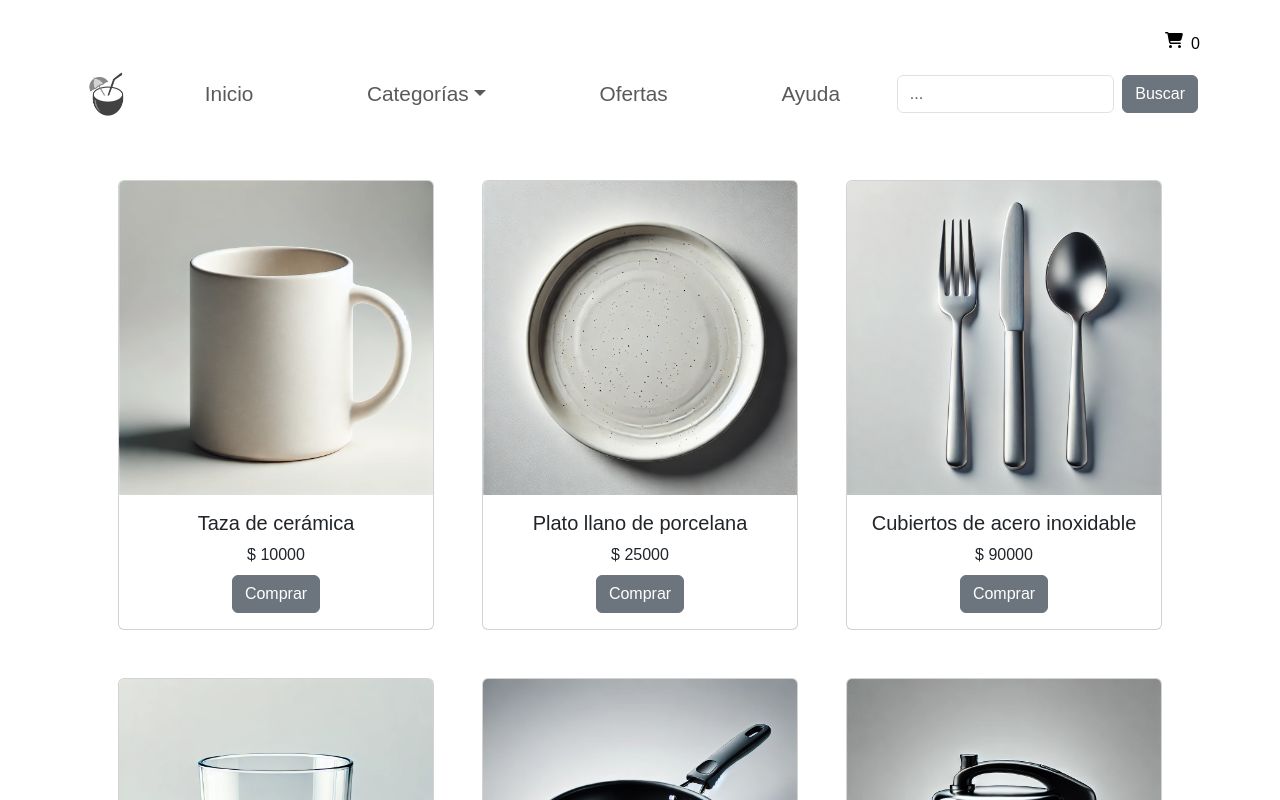
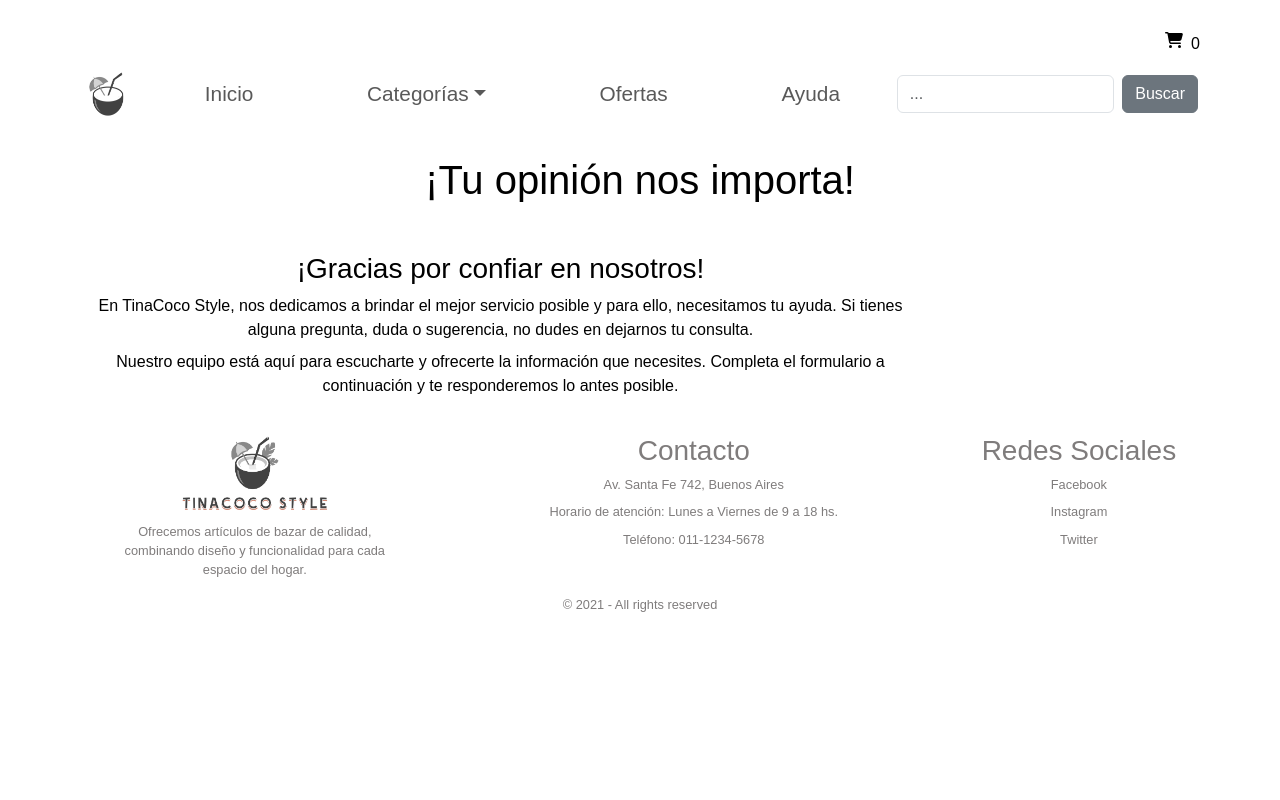
Before and after one commit to Mariangeles-2/TinaCocoStyle, a React (Vite) app: page /ayuda in a window 1280 px wide. Shown: the top 800 px of the page. Built offline with nearby package versions, Linux system fonts and the light colour scheme.

Commit message:
Agregado de navegacion y de views

```diff
--- a/src/App.jsx
+++ b/src/App.jsx
@@ -2,53 +2,36 @@
 import "bootstrap/dist/css/bootstrap.min.css";
 //Importa componente NavBar
 import { NavBar } from "./components/NavBar";
-//Importa componente ItemListContainer
-import { ItemListContainer } from "./components/ItemListContainer";
 //Importa estilos de App.css
 import "./App.css";
 //Importa estilos de styles.css
 import "./styles/styles.css";
-//Importa Hook useEffect y useState
-import { useEffect, useState } from "react";
-//Importa componente CircleLoader
-import { BarLoader } from "react-spinners";
+//Importa componente BrowserRouter, Routes y Route
+import { BrowserRouter, Routes, Route } from "react-router-dom";
 //Importa componente Footer
 import { TcsFooter } from "./components/TcsFooter";
+//Importa componentes de las páginas
+import { Inicio } from "./view/Inicio.jsx";
+import { DetalleDeProducto } from "./view/DetalleDeProducto.jsx";
+import { Ofertas } from "./view/Ofertas.jsx";
+import { Ayuda } from "./view/Ayuda.jsx";
+import { Error404 } from "./view/Error404.jsx";
 
 function App() {
-  const [articulos, setArticulos] = useState([]);
-  const [loading, setLoading] = useState(true);
-
-  useEffect(() => {
-    const timer = setTimeout(
-      () => fetchArticulos().finally(() => setLoading(false)),
-      3000
-    );
-
-    return () => clearTimeout(timer);
-  }, []);
-
-  const fetchArticulos = () =>
-    fetch("json/articulos.json")
-      .then((response) => response.json())
-      .then((data) => setArticulos(data));
-
   return (
     <>
-      <NavBar />
-      <BarLoader
-        className="position-absolute top-50 start-50 translate-middle"
-        color="#757575"
-        width={200}
-        loading={loading}
-      />
-
-      {!loading && (
-        <>
-          <ItemListContainer articulos={articulos} />
-          <TcsFooter />
-        </>
-      )}
+      <BrowserRouter>
+        <NavBar />
+        <Routes>
+          <Route path="/" element={<Inicio />} />
+          <Route path="/products/:id" element={<DetalleDeProducto />} />
+          <Route path="/categoria/:categoriaId" element={<Inicio />} />
+          <Route path="/ofertas" element={<Ofertas />} />
+          <Route path="/ayuda" element={<Ayuda />} />
+          <Route path="*" element={<Error404 />} />
+        </Routes>
+      </BrowserRouter>
+      <TcsFooter />
     </>
   );
 }
--- a/src/components/TcsFooter.jsx
+++ b/src/components/TcsFooter.jsx
@@ -2,7 +2,7 @@
 import tcsLogoConNombre from "../assets/img/tcs-logo-con-nombre.png";
 
 export const TcsFooter = () => (
-  <footer className="p-1 tcs-footer">
+  <footer className="p-1 tcs-footer sticky-footer">
     <div className="d-flex flex-wap justify-content-around">
       <div className="d-flex flex-column align-items-center w-25">
         <img
--- a/src/main.jsx
+++ b/src/main.jsx
@@ -1,13 +1,13 @@
 //Importa React
-import { StrictMode } from 'react'
-import { createRoot } from 'react-dom/client'
+import { StrictMode } from "react";
+import { createRoot } from "react-dom/client";
 //Importa estilos de index.css
-import './index.css'
+import "./index.css";
 //Importa componente App
-import App from './App.jsx'
+import App from "./App.jsx";
 
-createRoot(document.getElementById('root')).render(
+createRoot(document.getElementById("root")).render(
   <StrictMode>
-    <App />
-  </StrictMode>,
-)
+    <App className="d-flex flex-column min-vh-100" />
+  </StrictMode>
+);
--- /dev/null
+++ b/src/view/Ayuda.jsx
@@ -0,0 +1,24 @@
+import { Container } from "react-bootstrap";
+
+export const Ayuda = () => {
+  return (
+    <Container className="ontainer-fluid my-4">
+      <h2 className="display-6 text-center mb-5">¡Tu opinión nos importa!</h2>
+      <div className="d-flex flex-column flex-xl-row align-items-center">
+        <div className="w-75">
+          <h3>¡Gracias por confiar en nosotros!</h3>
+          <p>
+            En TinaCoco Style, nos dedicamos a brindar el mejor servicio posible
+            y para ello, necesitamos tu ayuda. Si tienes alguna pregunta, duda o
+            sugerencia, no dudes en dejarnos tu consulta.
+          </p>
+          <p>
+            Nuestro equipo está aquí para escucharte y ofrecerte la información
+            que necesites. Completa el formulario a continuación y te
+            responderemos lo antes posible.
+          </p>
+        </div>
+      </div>
+    </Container>
+  );
+};
--- /dev/null
+++ b/src/view/DetalleDeProducto.jsx
@@ -0,0 +1,7 @@
+export const DetalleDeProducto = () => {
+  return (
+    <div>
+      <h1>Detalle de Producto</h1>
+    </div>
+  );
+};
--- /dev/null
+++ b/src/view/Error404.jsx
@@ -0,0 +1,20 @@
+//Importa librería de react-bootstrap
+import { Container } from "react-bootstrap";
+
+import { useNavigate } from "react-router-dom";
+
+export const Error404 = () => {
+    const navigate = useNavigate();
+    return (
+        <Container>
+            <h1>Error</h1>
+            <div>
+                <p>4</p>
+                <img src="../assets/img/tcs-error-404.png" alt="Error 404" />
+                <p>4</p>
+            </div>
+            <p>¡Oops! Esta página se ha escapado en una ola de cocos.</p>
+            <button onClick={() => navigate("/")}>Regresemos al bazar.</button>
+        </Container>
+    );
+};
--- /dev/null
+++ b/src/view/Inicio.jsx
@@ -0,0 +1,33 @@
+import { ItemListContainer } from "../components/ItemListContainer";
+import { BarLoader } from "react-spinners";
+import { useEffect, useState } from "react";
+
+export const Inicio = () => {
+  const [articulos, setArticulos] = useState([]);
+  const [loading, setLoading] = useState(true);
+
+  useEffect(() => {
+    const timer = setTimeout(
+      () => fetchArticulos().finally(() => setLoading(false)),
+      3000
+    );
+
+    return () => clearTimeout(timer);
+  }, []);
+
+  const fetchArticulos = () =>
+    fetch("json/articulos.json")
+      .then((response) => response.json())
+      .then((data) => setArticulos(data));
+  return (
+    <div className="d-flex flex-column min-vh-100">
+      <BarLoader
+        className="position-relative my-5 top-50 start-50 translate-middle"
+        color="#757575"
+        width={200}
+        loading={loading}
+      />
+      {!loading && <ItemListContainer articulos={articulos} />}
+    </div>
+  );
+};
--- /dev/null
+++ b/src/view/Ofertas.jsx
@@ -0,0 +1,7 @@
+export const Ofertas = () => {
+  return (
+    <div>
+      <h1>Ofertas</h1>
+    </div>
+  );
+};
```
Also changed, not shown: src/assets/img/tcs-error404-logo.png (added).
